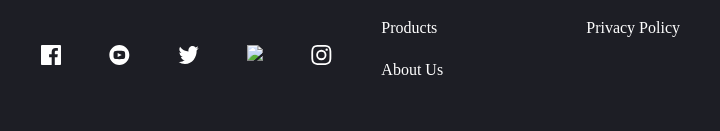
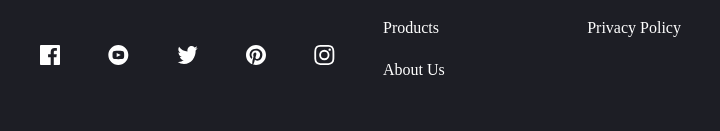
Before and after one commit to fasasisherif/30_DaysOf_Code_Day-19-May-Sales_Landing_Page, a plain HTML site: page index.html in a window 1280 px wide. Shown: the part 2206-2337 px from the top of the page, 88-808 px from the left. Drawn offline with Linux system fonts and the light colour scheme; the site is published under a folder, as on GitHub Pages, so addresses that start at the root find nothing; a web font is replaced by a local one.

Commit message:
Update index.html

```diff
--- a/index.html
+++ b/index.html
@@ -157,8 +157,8 @@
  </section>
 
   <section class="dec">
-    <div class="icon"><img src="icon-facebook.svg"/> <img src="icon-youtube.svg"/> <img src="icon-twitter.svg"/> <img src="/icon-pinterest.svg"/> <img src="icon-instagram.svg"/></div>
-    <div class="logo"><img src="logo.svg" /></div>
+    <div class="icon"><img src="icon-facebook.svg"/> <img src="icon-youtube.svg"/> <img src="icon-twitter.svg"/> <img src="icon-pinterest.svg"/> <img src="icon-instagram.svg"/></div>
+    <div class="logo"><img src="logo.svg"/></div>
 
   </section>
 
```
